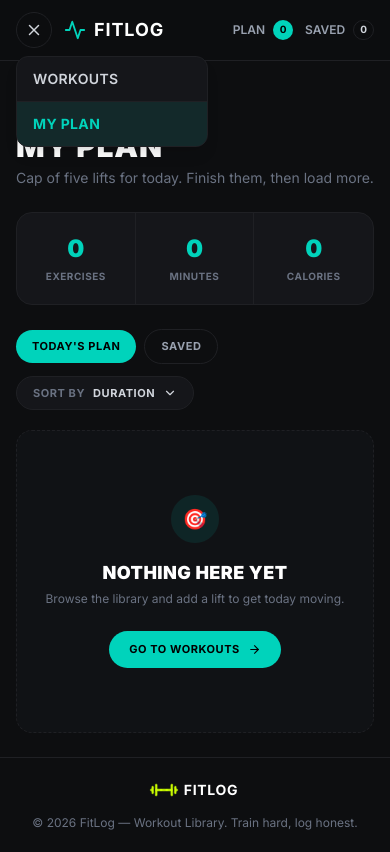
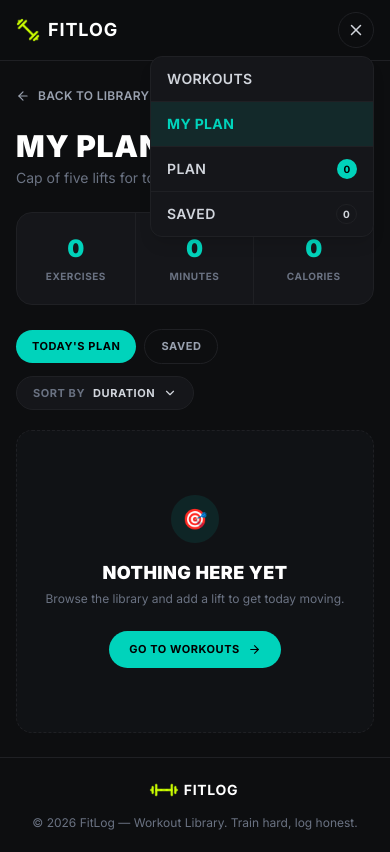
Before and after one commit to aminulislamdev/Fitlog, a Next.js app: page /my-plan in a window 390 px wide. Both pictures are taken after a click on the button "Toggle menu". Built offline with nearby package versions, Linux system fonts and the light colour scheme.

Commit message:
feat: move plan and saved badges into mobile hamburger menu

```diff
--- a/src/components/shared/Navbar.tsx
+++ b/src/components/shared/Navbar.tsx
@@ -1,10 +1,12 @@
 "use client";
 
 import { useState, useEffect, useRef } from "react";
+import logo from "@/assets/logo.png";
 import Link from "next/link";
 import { usePathname } from "next/navigation";
-import { FiActivity, FiMenu, FiX } from "react-icons/fi";
+import { FiMenu, FiX } from "react-icons/fi";
 import { usePlan } from "@/context/PlanContext";
+import Image from "next/image";
 
 const Navbar = () => {
   const pathname = usePathname();
@@ -29,58 +31,13 @@ const Navbar = () => {
   return (
     <header className="sticky top-0 z-40 border-b border-border bg-bg/95 backdrop-blur">
       <div className="container mx-auto flex items-center justify-between gap-4 px-4 py-3">
-        {/* Left Side — Hamburger (mobile) + Logo */}
-        <div className="relative flex items-center gap-3" ref={menuRef}>
-          {/* Hamburger — Mobile only */}
-          <button
-            type="button"
-            onClick={() => setMenuOpen((prev) => !prev)}
-            aria-label="Toggle menu"
-            className="flex h-9 w-9 items-center justify-center rounded-full border border-border text-gray-300 transition hover:border-accent hover:text-accent md:hidden"
-          >
-            {menuOpen ? <FiX size={18} /> : <FiMenu size={18} />}
-          </button>
-
-          {/* Logo */}
-          <Link
-            href="/"
-            onClick={() => setMenuOpen(false)}
-            className="flex shrink-0 items-center gap-2"
-          >
-            <FiActivity className="text-accent" size={22} />
+        {/* Left — Logo */}
+        <Link href="/" className="flex shrink-0 items-center gap-2">
+          <Image src={logo} alt="logo" width={24} height={24} />
           <span className="font-display text-lg font-bold uppercase tracking-wider text-white">
             FitLog
           </span>
         </Link>
-
-          {/* Mobile Dropdown */}
-          {menuOpen && (
-            <div className="absolute left-0 top-full z-50 mt-2 w-48 overflow-hidden rounded-xl border border-border bg-card shadow-lg md:hidden">
-              <Link
-                href="/"
-                onClick={() => setMenuOpen(false)}
-                className={
-                  isWorkouts
-                    ? "block border-b border-border bg-accent/10 px-4 py-3 text-sm font-bold uppercase tracking-wide text-accent"
-                    : "block border-b border-border px-4 py-3 text-sm font-semibold uppercase tracking-wide text-gray-300 transition hover:bg-border/40 hover:text-white"
-                }
-              >
-                Workouts
-              </Link>
-              <Link
-                href="/my-plan"
-                onClick={() => setMenuOpen(false)}
-                className={
-                  isMyPlan
-                    ? "block bg-accent/10 px-4 py-3 text-sm font-bold uppercase tracking-wide text-accent"
-                    : "block px-4 py-3 text-sm font-semibold uppercase tracking-wide text-gray-300 transition hover:bg-border/40 hover:text-white"
-                }
-              >
-                My Plan
-              </Link>
-            </div>
-          )}
-        </div>
 
         {/* Desktop Nav — Center */}
         <nav className="hidden items-center gap-2 md:flex">
@@ -106,8 +63,10 @@ const Navbar = () => {
           </Link>
         </nav>
 
-        {/* Right Side — Badges */}
-        <div className="flex items-center gap-3">
+        {/* Right — Desktop badges + Mobile hamburger */}
+        <div className="relative flex items-center gap-3" ref={menuRef}>
+          {/* Desktop Badges — hidden on mobile */}
+          <div className="hidden items-center gap-3 md:flex">
             {/* Plan Badge */}
             <Link
               href="/my-plan"
@@ -130,6 +89,72 @@ const Navbar = () => {
               </span>
             </Link>
           </div>
+
+          {/* Hamburger — Mobile only */}
+          <button
+            type="button"
+            onClick={() => setMenuOpen((prev) => !prev)}
+            aria-label="Toggle menu"
+            className="flex h-9 w-9 items-center justify-center rounded-full border border-border text-gray-300 transition hover:border-accent hover:text-accent md:hidden"
+          >
+            {menuOpen ? <FiX size={18} /> : <FiMenu size={18} />}
+          </button>
+
+          {/* Mobile Dropdown */}
+          {menuOpen && (
+            <div className="absolute right-0 top-full z-50 mt-2 w-56 overflow-hidden rounded-xl border border-border bg-card shadow-lg md:hidden">
+              {/* Workouts */}
+              <Link
+                href="/"
+                onClick={() => setMenuOpen(false)}
+                className={
+                  isWorkouts
+                    ? "block border-b border-border bg-accent/10 px-4 py-3 text-sm font-bold uppercase tracking-wide text-accent"
+                    : "block border-b border-border px-4 py-3 text-sm font-semibold uppercase tracking-wide text-gray-300 transition hover:bg-border/40 hover:text-white"
+                }
+              >
+                Workouts
+              </Link>
+
+              {/* My Plan */}
+              <Link
+                href="/my-plan"
+                onClick={() => setMenuOpen(false)}
+                className={
+                  isMyPlan
+                    ? "block border-b border-border bg-accent/10 px-4 py-3 text-sm font-bold uppercase tracking-wide text-accent"
+                    : "block border-b border-border px-4 py-3 text-sm font-semibold uppercase tracking-wide text-gray-300 transition hover:bg-border/40 hover:text-white"
+                }
+              >
+                My Plan
+              </Link>
+
+              {/* Plan Badge row */}
+              <Link
+                href="/my-plan"
+                onClick={() => setMenuOpen(false)}
+                className="flex items-center justify-between border-b border-border px-4 py-3 text-sm font-semibold uppercase tracking-wide text-gray-300 transition hover:bg-border/40 hover:text-white"
+              >
+                <span>Plan</span>
+                <span className="flex h-5 min-w-5 items-center justify-center rounded-full bg-accent px-1.5 text-[10px] font-bold text-black">
+                  {todayPlan.length}
+                </span>
+              </Link>
+
+              {/* Saved Badge row */}
+              <Link
+                href="/my-plan"
+                onClick={() => setMenuOpen(false)}
+                className="flex items-center justify-between px-4 py-3 text-sm font-semibold uppercase tracking-wide text-gray-300 transition hover:bg-border/40 hover:text-white"
+              >
+                <span>Saved</span>
+                <span className="flex h-5 min-w-5 items-center justify-center rounded-full border border-border px-1.5 text-[10px] font-bold text-gray-300">
+                  {saved.length}
+                </span>
+              </Link>
+            </div>
+          )}
+        </div>
       </div>
     </header>
   );
```
Lines whose indentation alone changed are shown as unchanged.
